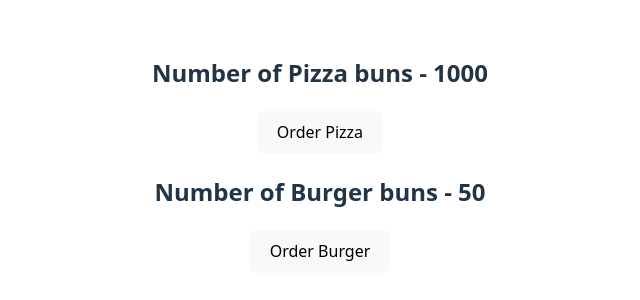
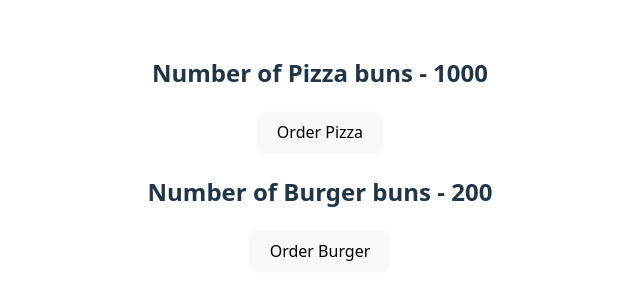
Before and after one commit to Krishnaveni-Mestree/React-Redux-Toolkit, a React (Vite) app: page / in a window 1280 px wide. Shown: the part 246-546 px from the top of the page, without its empty margins (320-960 px from the left). Built offline with nearby package versions, Linux system fonts and the light colour scheme.

Commit message:
we can read the state from store into our components by using useSelector hook

```diff
--- a/src/components/BurgerView.jsx
+++ b/src/components/BurgerView.jsx
@@ -1,9 +1,12 @@
 import React from 'react'
+import { useSelector } from 'react-redux';
 
 function BurgerView() {
+    const burgerBuns=useSelector((state)=>state.burger.burgerBuns);
+    //console.log(burgerBuns);
   return (
     <div>
-      <h2>Number of Burger buns - 50</h2>
+      <h2>Number of Burger buns - {burgerBuns}</h2>
       <button>Order Burger</button>
     </div>
   )
--- a/src/components/PizzaView.jsx
+++ b/src/components/PizzaView.jsx
@@ -1,9 +1,12 @@
 import React from 'react'
+import { useSelector } from 'react-redux';
 
 function PizzaView() {
+    const pizzaBase=useSelector((state)=>state.pizza.pizzaBase);
+    console.log(pizzaBase)
   return (
     <div>
-      <h2>Number of Pizza buns - 1000</h2>
+      <h2>Number of Pizza buns - {pizzaBase}</h2>
       <button>Order Pizza</button>
     </div>
   )
```
